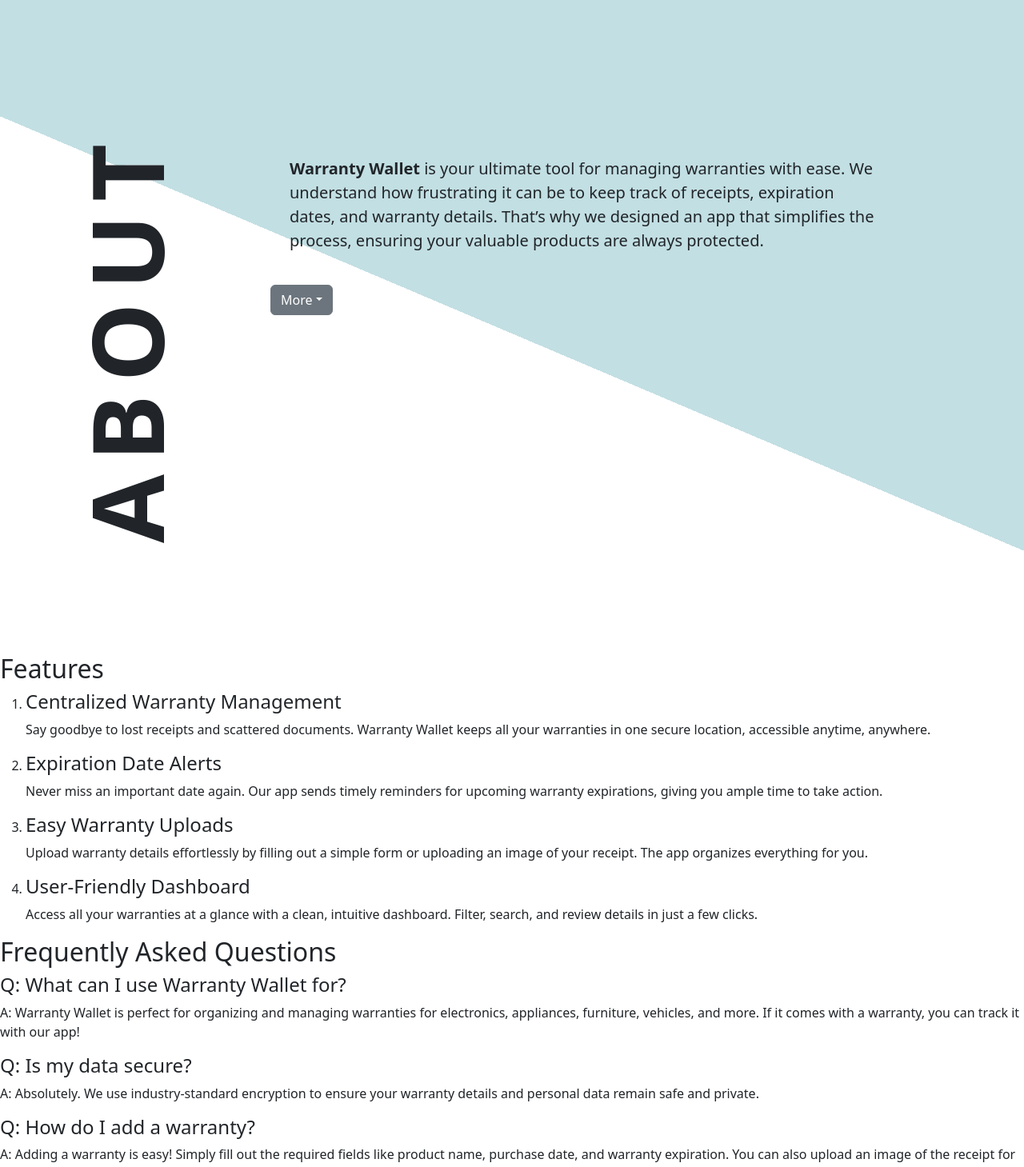
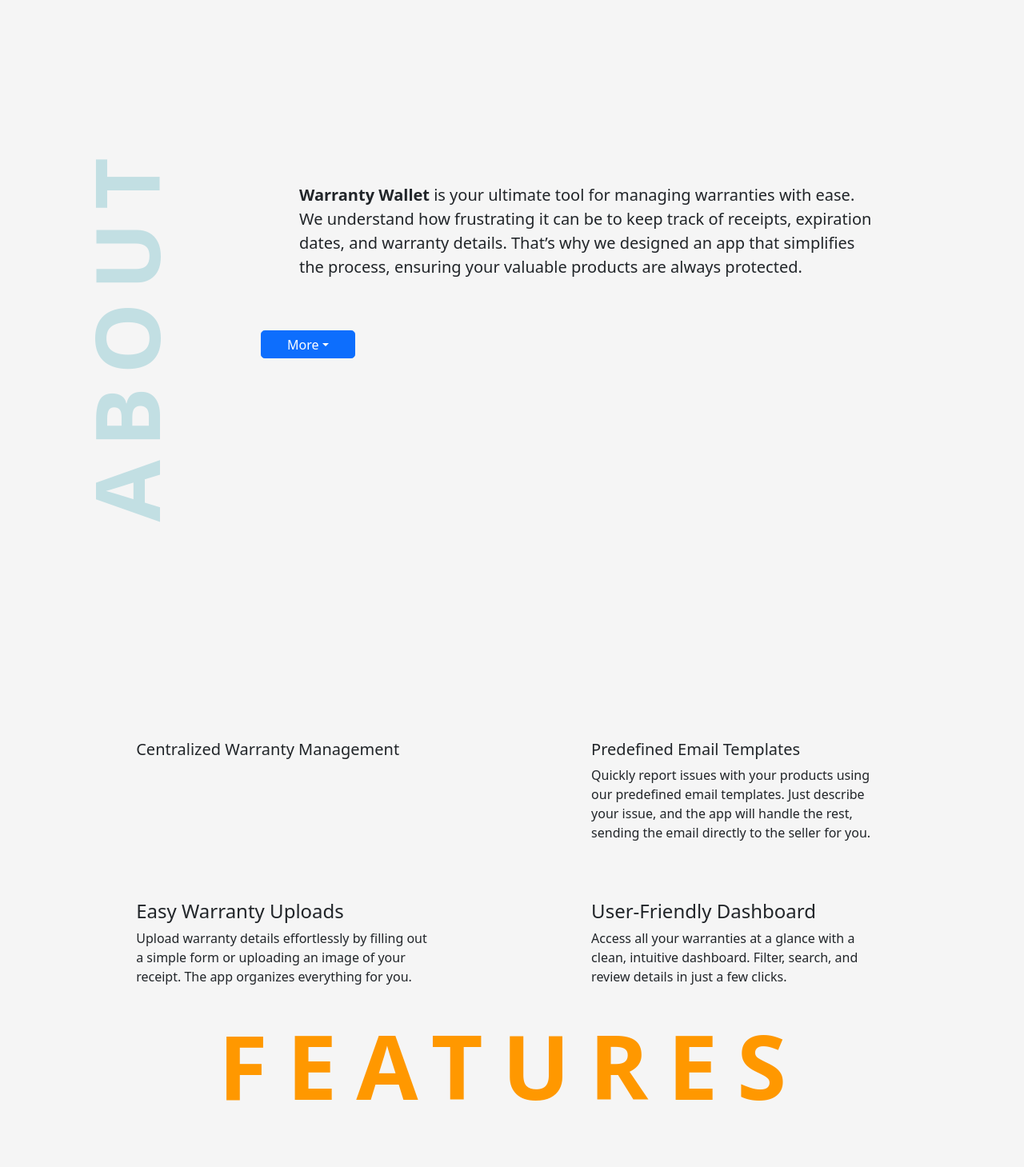
Before and after one commit to Vitomirov/warranty-wallet, a React (Vite) app: page / in a window 1280 px wide. Shown: the part 780-2239 px from the top of the page at 80% size. Built offline with nearby package versions, Linux system fonts and the light colour scheme.

Commit message:
Features-Section

```diff
--- a/index.html
+++ b/index.html
@@ -6,17 +6,10 @@
     <title>Warranty Wallet</title>
     <!-- Favicon -->
     <link rel="icon" href="/favicon.ico" />
-    <!-- Bootstrap CSS -->
-    <link href="https://cdn.jsdelivr.net/npm/bootstrap@5.3.3/dist/css/bootstrap.min.css" rel="stylesheet" />
-    <!-- Bootstrap Icons -->
-    <link href="https://cdn.jsdelivr.net/npm/bootstrap-icons/font/bootstrap-icons.css" rel="stylesheet" />
   </head>
   <body>
     <div id="root" class="content-wrapper"></div>
     <!-- React Main Entry -->
     <script type="module" src="/src/frontend/main.jsx"></script>
-    <!-- Bootstrap JS -->
-    <script src="https://cdn.jsdelivr.net/npm/@popperjs/core@2.11.8/dist/umd/popper.min.js" defer></script>
-    <script src="https://cdn.jsdelivr.net/npm/bootstrap@5.3.3/dist/js/bootstrap.bundle.min.js" defer></script>
   </body>
 </html>
--- a/src/frontend/components/About.jsx
+++ b/src/frontend/components/About.jsx
@@ -7,13 +7,13 @@ function About() {
       <div id="about" className="container-fluid vh-100 d-flex align-items-center">
         <div className="row w-100">
           {/* Column for the "About" title */}
-          <div className="col-lg-3 d-flex justify-content-center align-items-center">
-            <h1 className="display-1 mt-3 fw-bold text-uppercase about-title">About</h1>
+          <div className="col-lg-3 d-flex justify-content-center align-items-center pt-5">
+            <h1 className="about-title display-2 fw-bolder ">ABOUT</h1>
           </div>
 
           {/* Column for the text content */}
-          <div className="col-lg-8 p-4">
-            <p className="lead p-4">
+          <div className="col-lg-8 pt-5">
+            <p className="lead p-5">
               <span className="fw-bold">Warranty Wallet</span> is your ultimate tool for managing warranties with ease.
               We understand how frustrating it can be to keep track of receipts, expiration dates,
               and warranty details. That’s why we designed an app that simplifies the process,
@@ -21,9 +21,9 @@ function About() {
             </p>
 
             {/* Main Dropdown */}
-            <div className="dropdown">
+            <div className="button">
               <button
-                className="btn btn-secondary dropdown-toggle"
+                className="btn btn-primary dropdown-toggle"
                 type="button"
                 id="moreButton"
                 data-bs-toggle="dropdown"
@@ -31,7 +31,7 @@ function About() {
               >
                 More
               </button>
-              <ul className="dropdown-menu p-3 border-0" aria-labelledby="moreButton">
+              <ul className="dropdown-menu p-3 border-0 col-lg-6" aria-labelledby="moreButton">
                 <li>
                   <p>
                     With <span className="fw-bold">Warranty Wallet</span>, you can securely store, organize, and access
--- a/src/frontend/components/Features.jsx
+++ b/src/frontend/components/Features.jsx
@@ -1,35 +1,49 @@
-// components/Features.jsx
 import React from 'react';
 
 const Features = () => {
   return (
-    <section id='features' className="features-section">
-      <h2>Features</h2>
-      <ol>
-        <li>
-          <h4>Centralized Warranty Management</h4>
-          <p>Say goodbye to lost receipts and scattered documents.
-            Warranty Wallet keeps all your warranties in one secure location,
-            accessible anytime, anywhere.</p>
-        </li>
-        <li>
-          <h4>Expiration Date Alerts</h4>
-          <p>Never miss an important date again.
-            Our app sends timely reminders for upcoming warranty expirations,
-            giving you ample time to take action.</p>
-        </li>
-        <li>
-          <h4>Easy Warranty Uploads</h4>
-          <p>Upload warranty details effortlessly by filling out a simple form
-            or uploading an image of your receipt. The app organizes everything for you.</p>
-        </li>
-        <li>
-          <h4>User-Friendly Dashboard</h4>
-          <p>Access all your warranties at a glance with a clean, intuitive dashboard.
-            Filter, search, and review details in just a few clicks.</p>
-        </li>
-
-      </ol>
+    <section className="features-section">
+      <div id="features" className="container-fluid vh-100 pt-5">
+        <div className="row justify-content-evenly mt-5">
+          {/* First Row */}
+          <div className="individualFeature col-md-6 col-lg-4 mb-4 pt-3 d-flex flex-column justify-content-between">
+            <div className="p-3">
+              <h5>Centralized Warranty Management</h5>
+              <span className="hover-text">
+                Say goodbye to lost receipts and scattered documents. Warranty Wallet keeps all your warranties in one secure location, accessible anytime, anywhere.
+              </span>
+            </div>
+          </div>
+          <div className="individualFeature col-md-6 col-lg-4 mb-4 pt-3 d-flex flex-column justify-content-between">
+            <div className="p-3">
+              <h5>Predefined Email Templates</h5>
+              <p>
+              Quickly report issues with your products using our predefined email templates. Just describe your issue, and the app will handle the rest, sending the email directly to the seller for you.
+              </p>
+            </div>
+          </div>
+        </div>
+        <div className="row justify-content-evenly">
+          {/* Second Row */}
+          <div className="individualFeature col-md-6 col-lg-4 mb-4 d-flex flex-column justify-content-evenly">
+            <div className="p-3">
+              <h4>Easy Warranty Uploads</h4>
+              <p>
+                Upload warranty details effortlessly by filling out a simple form or uploading an image of your receipt. The app organizes everything for you.
+              </p>
+            </div>
+          </div>
+          <div className="individualFeature col-md-6 col-lg-4 mb-4 d-flex flex-column justify-content-between">
+            <div className="p-3">
+              <h4>User-Friendly Dashboard</h4>
+              <p>
+                Access all your warranties at a glance with a clean, intuitive dashboard. Filter, search, and review details in just a few clicks.
+              </p>
+            </div>
+          </div>
+        </div>
+        <h1 className="features-title display-2 text-center">FEATURES</h1>
+      </div>
     </section>
   );
 };
--- a/src/frontend/components/MyWarranties.jsx
+++ b/src/frontend/components/MyWarranties.jsx
@@ -39,7 +39,7 @@ const MyWarranties = () => {
   }
 
   return (
-    <div className="container mt-4">
+    <div className="container mt-4 col-6">
       <h1>My Warranties</h1>
       {warranties.length === 0 ? (
         <p>No warranties found.</p>
@@ -54,7 +54,7 @@ const MyWarranties = () => {
           ))}
         </ul>
       )}
-      <div className="mt-3">
+      <div className="button mt-3 d-flex justify-content-between">
         <Link to="/newWarranty" className="btn btn-primary me-2">Add a new warranty</Link>
         <Link to="/dashboard" className="btn btn-secondary">Back</Link>
       </div>
--- a/src/frontend/components/Navigation.jsx
+++ b/src/frontend/components/Navigation.jsx
@@ -49,30 +49,6 @@ function Navigation() {
             <li className="nav-item">
               <a className="nav-link" href="#contact">Contact</a>
             </li>
-
-            {/* Render login/signup buttons only if the user is not logged in and not on the landing page */}
-            {!isLoggedIn && !isLandingPage && (
-              <>
-                <li className="nav-item">
-                  <Link to="/login" className="nav-link">Log In</Link>
-                </li>
-                <li className="nav-item">
-                  <Link to="/signup" className="nav-link">Sign Up</Link>
-                </li>
-              </>
-            )}
-
-            {/* Render dashboard and logout only if the user is logged in */}
-            {isLoggedIn && (
-              <>
-                <li className="nav-item">
-                  <Link to="/dashboard" className="nav-link">Dashboard</Link>
-                </li>
-                <li className="nav-item logout-link">
-                  <LogOut />
-                </li>
-              </>
-            )}
           </ul>
         </div>
       </div>
--- a/src/frontend/main.jsx
+++ b/src/frontend/main.jsx
@@ -2,6 +2,7 @@ import React from 'react';
 import ReactDOM from 'react-dom/client';
 import { BrowserRouter } from 'react-router-dom';
 import App from './App';
+import 'bootstrap';
 import './styles/Styles.css'
 import 'bootstrap/dist/css/bootstrap.min.css';
 import 'bootstrap-icons/font/bootstrap-icons.css';
--- a/src/frontend/styles/Styles.css
+++ b/src/frontend/styles/Styles.css
@@ -53,15 +53,16 @@
     font-size: 1.5rem;
     color: var(--text-dark); /* Using defined variable */
 }
+
 /* Buttons */
-.hero-links .btn {
+.button .btn {
     padding: 0.3rem 2rem;
     font-size: 1rem;
     border-radius: 0.3rem;
     transition: transform 0.3s ease-in-out;
 }
 
-.hero-links .btn:hover {
+.button .btn:hover {
     transform: scale(1.05);
     background-color: var(--accent-color);
 }
@@ -75,35 +76,43 @@
 
 /* About Section */
 .about-section{
-    width: 100%;
-    height: 100vh; /* Full viewport height */
-    padding: 0;
-    background: linear-gradient(203deg, var(--primary-color)50%, #ffffff 50%) !important;
-    display: flex;
-    align-items: center; /* Center content vertically */
-    justify-content: space-between; /* Align content to the left and right */
+    background: var(--secondary-color);
 }
 .about-title {
     writing-mode: vertical-lr;
     transform: rotate(180deg);
     font-weight:bolder;
     font-size-adjust: 0.85;
-    color: var(--diagonal-blue);
+    color: var(--primary-color);
     position: relative;
     z-index: 1;
     letter-spacing: 1rem;
   }
 
-  .about-title::before {
-    content: "ABOUT";
-    position: absolute;
-    top: 0;
-    left: 0;
-    color: white; /* Bela boja za tekst na plavoj pozadini */
-    z-index: -1; /* Pseudoelement iza osnovnog teksta */
-    clip-path: polygon(0 0, 50% 0, 50% 100%, 0 100%); /* Prilagođavanje liniji pozadine */
-    -webkit-clip-path: polygon(0 0, 50% 0, 50% 100%, 0 100%);
-  }
+ /* Features Section */
+ .features-section {
+    background: var(--secondary-color);
+}
+.features-title {
+    font-weight: bolder;
+    letter-spacing: 1.5rem;
+    font-size-adjust: 0.85;
+    color: var(--accent-color);
+}
+
+.hover-text{
+    display:none;
+}
+
+.individualFeature:hover{
+    background-color: var(--primary-color);
+    height: 100%;
+}
+.individualFeature:hover .hover-text{
+    display: block;
+    pointer-events: all;
+}
+
 
 /* Footer Styles - Stick to the bottom of the main content */
 footer {
@@ -118,6 +127,12 @@ footer {
 
 /* Footer Text */
 footer p {
-    font-size: 1rem;
     margin: 0;
 }
+
+
+
+/* HELPERS - TO BE REMOVED */
+.helpBorder{
+    border: red 2px solid;
+}
```
Also changed, not shown: src/frontend/components/Hero.jsx (+6 -6 lines), src/frontend/components/LogIn.jsx (+15 -7 lines), src/frontend/images/LendingPage.png, 1 other file (tests, documents, lock files or other folders).
